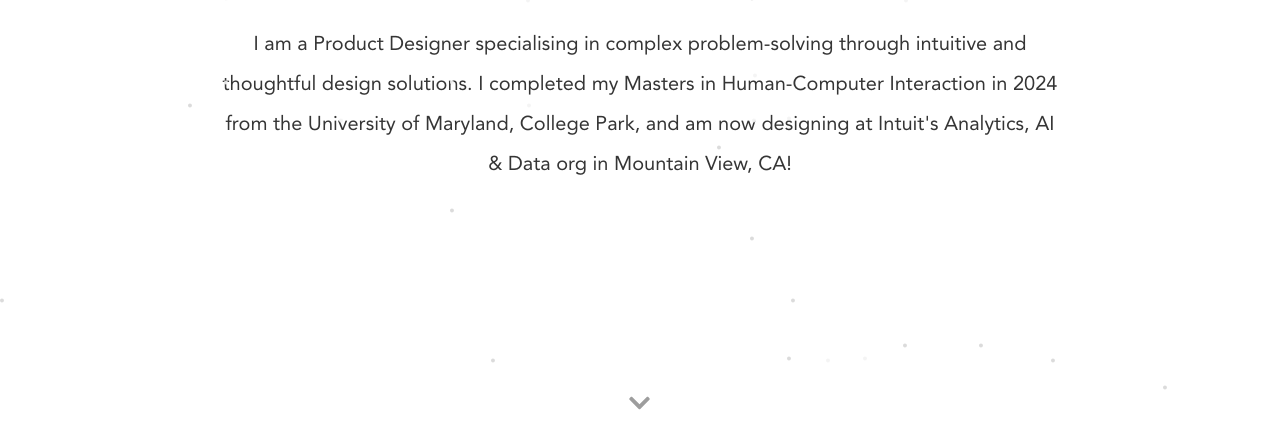
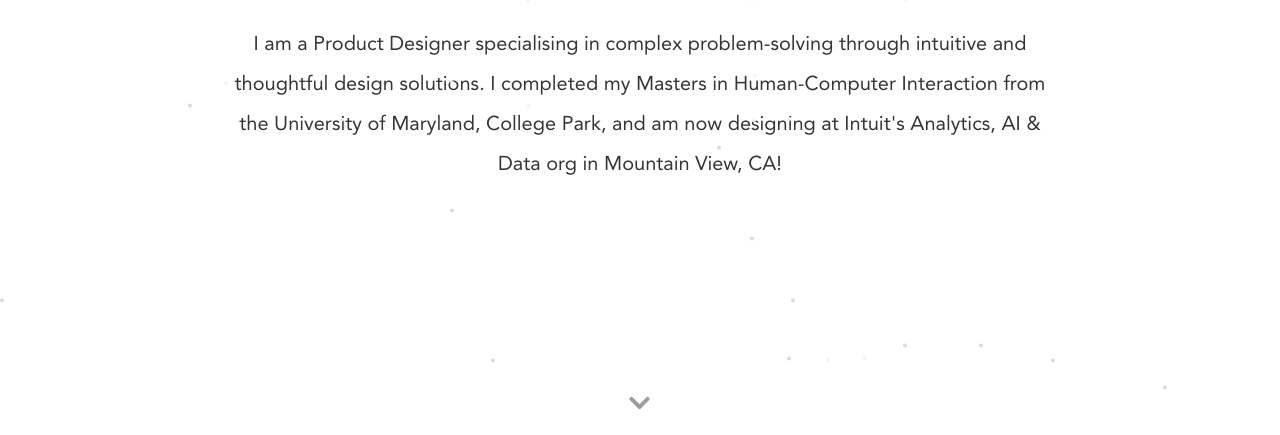
Before and after one commit to sanjanadanait/portfolio-2023, a plain HTML site: page index.html in a window 1280 px wide. Shown: the part 365-800 px from the top of the page. Drawn offline with nearby package versions, Linux system fonts and the light colour scheme; files whose address does not match are found by name.

Commit message:
Update index.html

```diff
--- a/index.html
+++ b/index.html
@@ -94,7 +94,7 @@
       <h1>I'm Sanjana Danait</h1>
       <h2>
         I am a Product Designer specialising in complex problem-solving through intuitive and thoughtful design solutions.
-        I completed my Masters in Human-Computer Interaction in 2024 from the University of Maryland, College Park, and
+        I completed my Masters in Human-Computer Interaction from the University of Maryland, College Park, and
         am now designing at Intuit's Analytics, AI & Data org in Mountain View, CA!
       </h2>
       <br><br><br><br><br><br><br><br>
```
